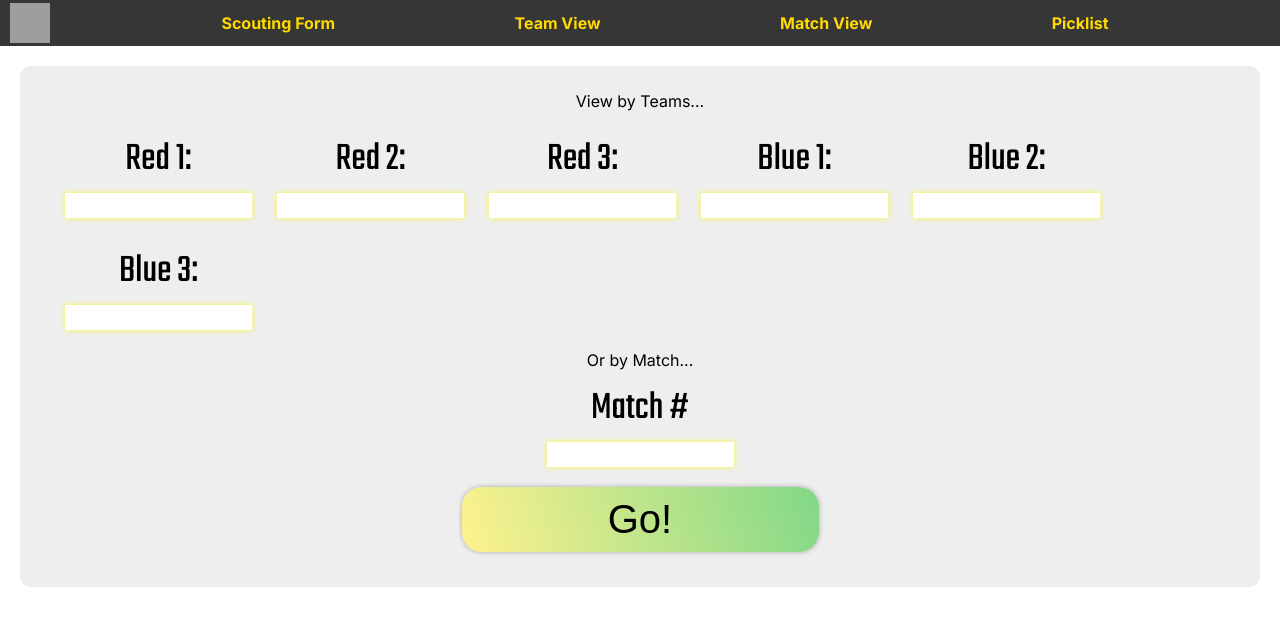
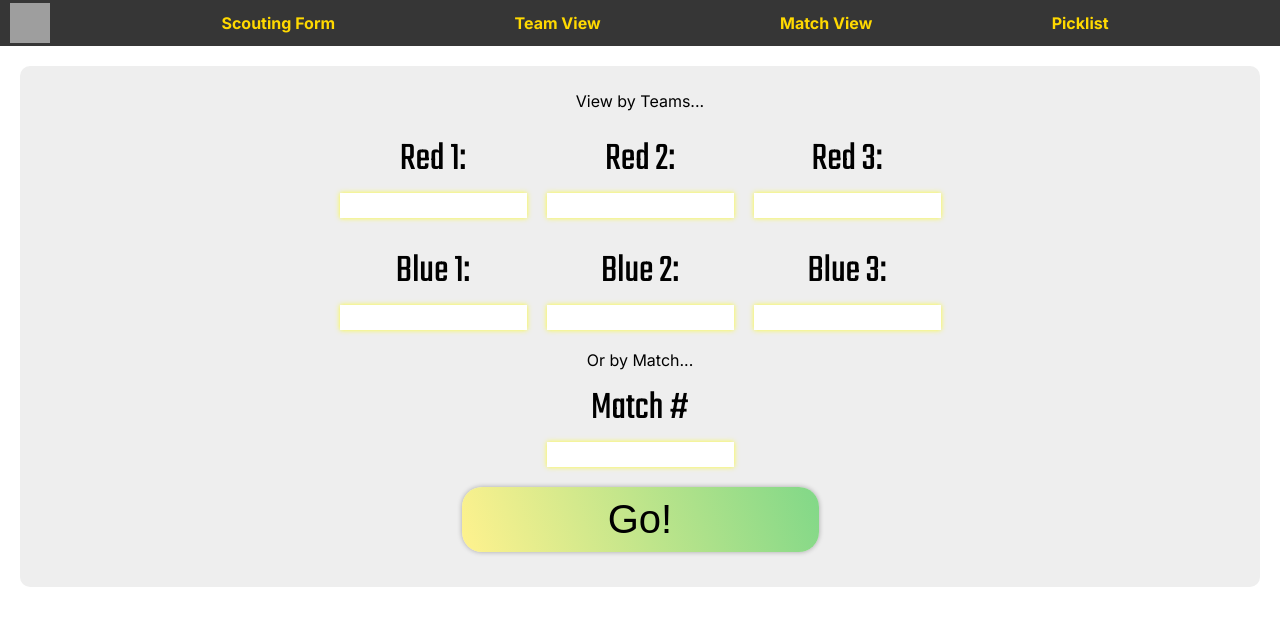
Before and after one commit to team2485/analytics2025, a Next.js app: page /match-view in a window 1280 px wide. Shown: the top 626 px of the page. Built offline with nearby package versions, Linux system fonts and the light colour scheme; no server answers; the database is empty; grey boxes are pictures that could not be loaded.

Commit message:
Input for Blue and Red centered and Team View Fixed

```diff
--- a/src/app/match-view/page.js
+++ b/src/app/match-view/page.js
@@ -278,6 +278,7 @@ if (searchParams.get("go") != "go") {
       <form className={styles.teamForm}>
         <span>View by Teams...</span>
         <div className={styles.horizontalBox}>
+        <div className={styles.RedInputs}>
           <div>
             <label htmlFor="team1">Red 1:</label>
             <br />
@@ -293,6 +294,8 @@ if (searchParams.get("go") != "go") {
             <br />
             <input id="team3" name="team3" defaultValue={searchParams.get("team3")}></input>
           </div>
+        </div>
+        <div className={styles.BlueInputs}>
           <div>
             <label htmlFor="team4">Blue 1:</label>
             <br />
@@ -307,6 +310,7 @@ if (searchParams.get("go") != "go") {
             <label htmlFor="team6">Blue 3:</label>
             <br />
             <input id="team6" name="team6" defaultValue={searchParams.get("team6")}></input>
+          </div>
           </div>
           <input type="hidden" name="go" value="go"></input>
         </div>
--- a/src/app/match-view/page.module.css
+++ b/src/app/match-view/page.module.css
@@ -6,6 +6,7 @@
     display: flex;
     flex-direction: column;
     align-items: center;
+    justify-content: center;
 }
 
 .horizontalBox {
@@ -13,8 +14,16 @@
     flex-direction: row;
     align-items: center;
     flex-wrap: wrap;
+    justify-content: center;
     gap: 5px;
     margin: 10px;
+}
+
+.BlueInputs, .RedInputs {
+    display: flex;
+    flex-direction: row;
+    flex-wrap: wrap;
+    justify-content: center;
 }
 
 .teamForm label {
--- a/src/app/team-view/components/TwoByTwo.module.css
+++ b/src/app/team-view/components/TwoByTwo.module.css
@@ -3,4 +3,5 @@
     border-collapse: collapse;
     text-align: center;
     padding: 4px;
+    white-space: nowrap;
 }
--- a/src/app/team-view/components/VBox.module.css
+++ b/src/app/team-view/components/VBox.module.css
@@ -2,7 +2,7 @@
     display: flex;
     flex-direction: column;
     border: 1px solid black;
-    width: 75px;
+    width: 115px;
     font-size: 14px;
     justify-content: center;
     text-align: center;
@@ -12,7 +12,7 @@
 .VBoxTitle {
     border-top-left-radius: 4px;
     border-top-right-radius: 4px;
-
+    white-space: nowrap;
 }
 .VBoxValue {
     border-top: 1px solid black;
--- a/src/app/team-view/page.js
+++ b/src/app/team-view/page.js
@@ -381,7 +381,7 @@ function TeamView() {
                   <TwoByTwo
                     HC1="Success"
                     HC2="Avg Algae"
-                    HR1="Processor"
+                    HR1="Prcsr"
                     R1C1={`${Math.round(10*data.auto.algae.successProcessor)/10}%`}
                     R1C2={Math.round(10*data.auto.algae.avgProcessor)/10}
                     HR2="Net"
@@ -463,7 +463,7 @@ function TeamView() {
                 <TwoByTwo
                   HC1="Success"
                   HC2="Avg Algae"
-                  HR1="Processor"
+                  HR1="Prcsr"
                   R1C1={`${Math.round(10*data.tele.algae.successProcessor)/10}%`}
                   R1C2={Math.round(10*data.tele.algae.avgProcessor)/10}
                   HR2="Net"
```
Also changed, not shown: src/app/team-view/page.module.css (+2 -6 lines).
